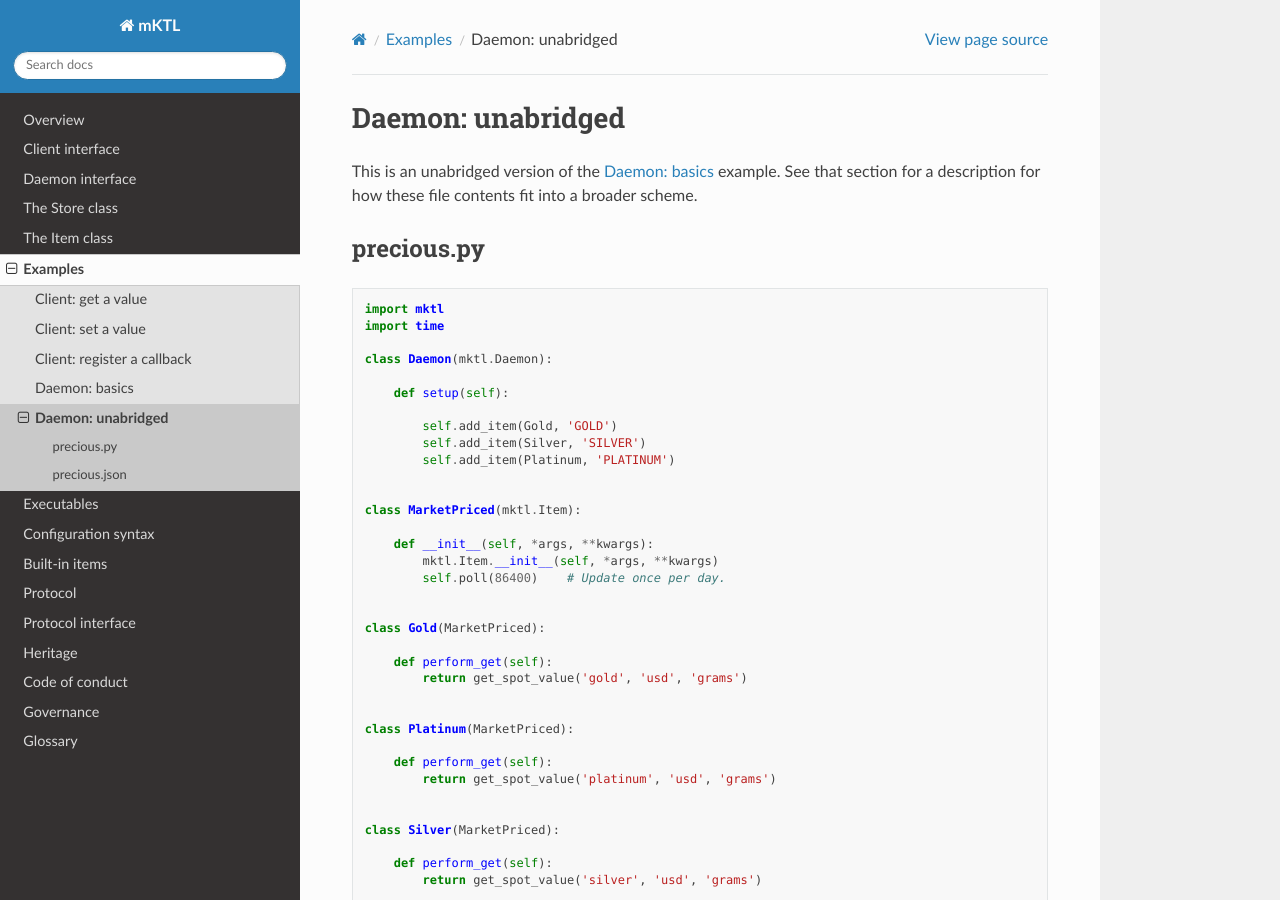
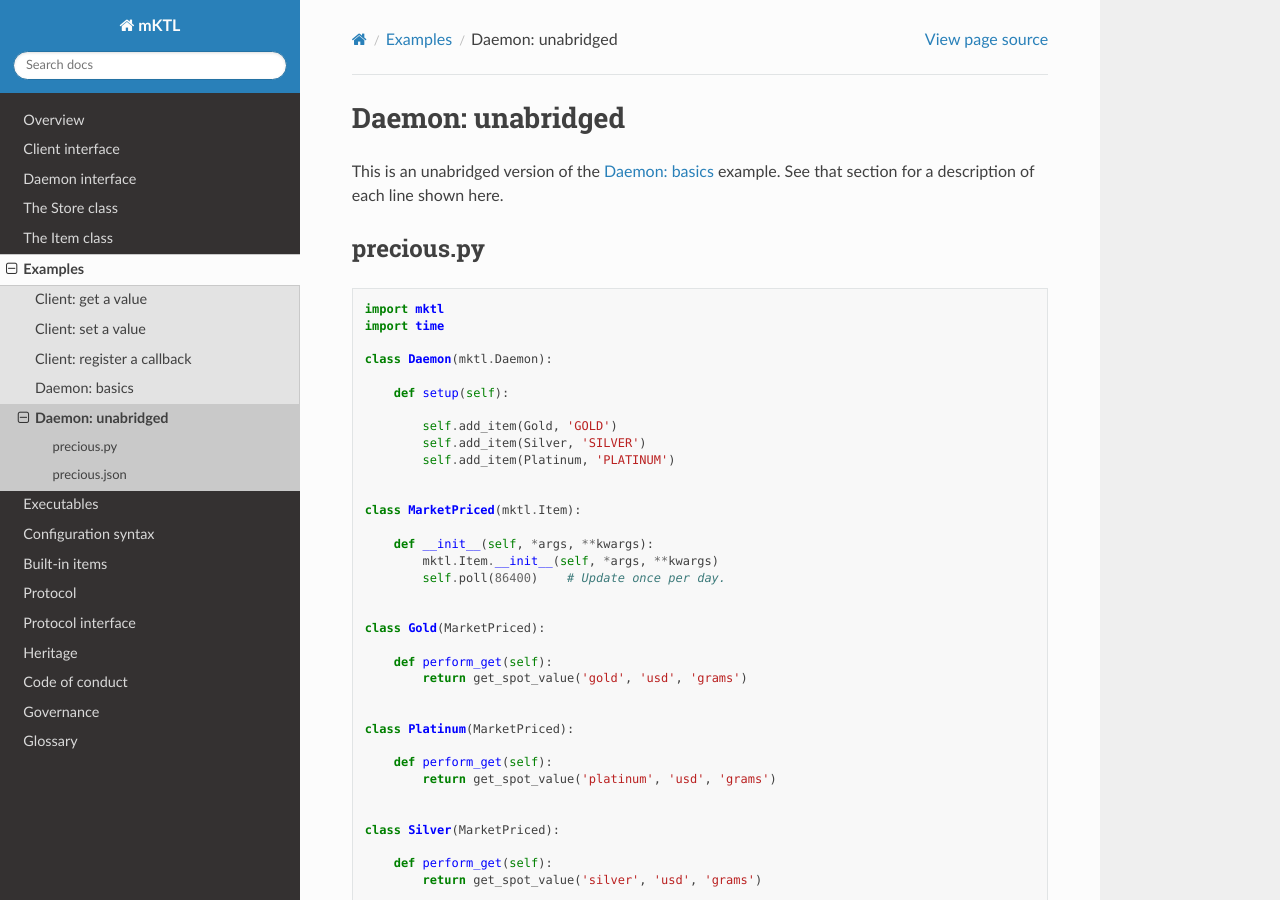
Before and after one commit to KeckObservatory/mKTL, a Sphinx documentation site: the page built from doc/example/daemon_unabridged.rst, in a window 1280 px wide and 900 px high. Built offline with Sphinx 7.4.7 and the Read the Docs theme 3.1.0, drawn with Linux system fonts in a browser that asks for light colours.

Commit message:
That was an awkward sentence.

```diff
--- a/doc/example/daemon_unabridged.rst
+++ b/doc/example/daemon_unabridged.rst
@@ -2,7 +2,7 @@ Daemon: unabridged
 ==================
 
 This is an unabridged version of the :ref:`example_daemon` example. See that
-section for a description for how these file contents fit into a broader scheme.
+section for a description of each line shown here.
 
 
 precious.py
```
